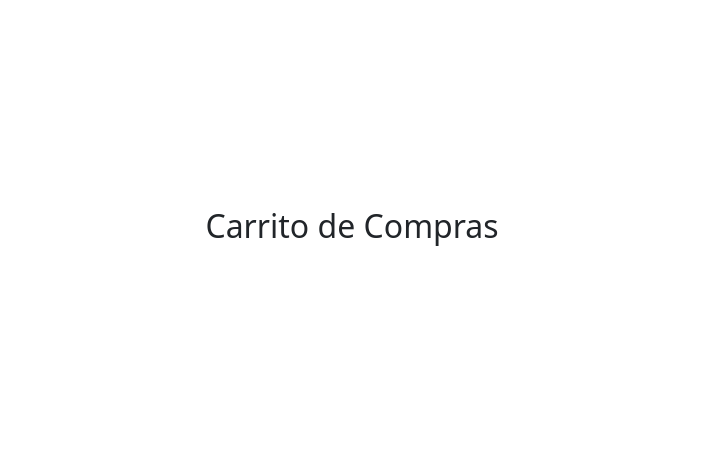
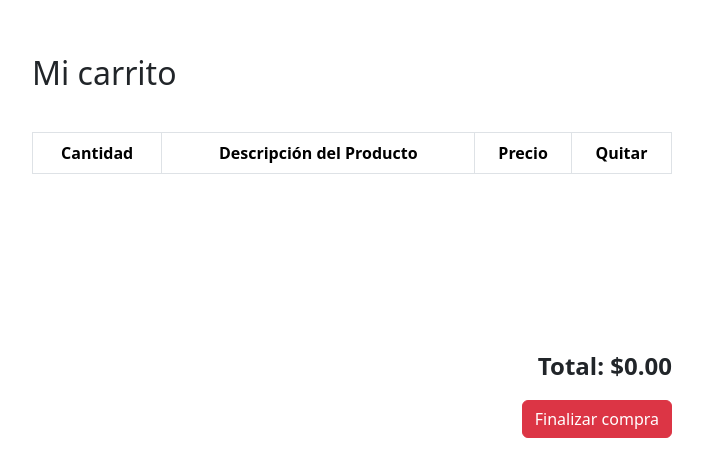
Before and after one commit to EzFern/CaC-Grupo-5, a React (Vite) app in the folder tiendaonline/: page /carrito in a window 1280 px wide. Shown: the part 166-642 px from the top of the page, without its empty margins (288-991 px from the left). Built offline with nearby package versions, Linux system fonts and the light colour scheme.

Commit message:
Carrito de compras

```diff
--- a/tiendaonline/src/Components/Carrito.jsx
+++ b/tiendaonline/src/Components/Carrito.jsx
@@ -1,56 +1,150 @@
-import React, { useEffect, useState } from 'react';
+import React, { useEffect, useState } from "react";
 
 export const Carrito = () => {
-  // Estado para almacenar los productos del carrito
   const [productosCarrito, setProductosCarrito] = useState([]);
+  const [total, setTotal] = useState(0);
+  const [showToast, setShowToast] = useState(false);
 
   useEffect(() => {
-    // Recuperar el carrito desde localStorage
     try {
-      const carritoActual = JSON.parse(localStorage.getItem('carrito')) || [];
-      // Verificar que los datos recuperados son un array
+      const carritoActual = JSON.parse(localStorage.getItem("carrito")) || [];
       if (Array.isArray(carritoActual)) {
         setProductosCarrito(carritoActual);
       } else {
-        console.error('Los datos recuperados del localStorage no son un array:', carritoActual);
+        console.error(
+          "Los datos recuperados del localStorage no son un array:",
+          carritoActual
+        );
       }
     } catch (error) {
-      console.error('Error al parsear datos del localStorage:', error);
+      console.error("Error al parsear datos del localStorage:", error);
     }
-  }, []); // Solo se ejecutará al montar el componente
+  }, []);
 
-  // Función para eliminar un producto del carrito
+  // Eliminar un producto del carrito
   const handleEliminarProducto = (index) => {
-    // Obtener el carrito actual desde localStorage
+    // 1º lo obtiene
     try {
-      const carritoActual = JSON.parse(localStorage.getItem('carrito')) || [];
-      // Verificar que los datos recuperados son un array
+      const carritoActual = JSON.parse(localStorage.getItem("carrito")) || [];
+      // 2º lo verifica en el local storage
       if (Array.isArray(carritoActual)) {
-        // Eliminar el producto en la posición index
+        // Elimina en la posición index
         carritoActual.splice(index, 1);
-        // Actualizar el carrito en localStorage
-        localStorage.setItem('carrito', JSON.stringify(carritoActual));
-        // Actualizar el estado local
+        // Actualiza
+        localStorage.setItem("carrito", JSON.stringify(carritoActual));
         setProductosCarrito(carritoActual);
       } else {
-        console.error('Los datos recuperados del localStorage no son un array:', carritoActual);
+        console.error(
+          "Los datos recuperados del localStorage no son un array:",
+          carritoActual
+        );
       }
     } catch (error) {
-      console.error('Error al parsear datos del localStorage:', error);
+      console.error("Error al parsear datos del localStorage:", error);
     }
   };
 
+  useEffect(() => {
+    // EL TOTAL DEL CARRITO
+    const calcularTotal = () => {
+      let totalCalculado = 0;
+      productosCarrito.forEach((item) => {
+        totalCalculado += item.precio * item.cantidad;
+      });
+      return totalCalculado.toFixed(2);
+    };
+
+    setTotal(calcularTotal());
+  }, [productosCarrito]);
+
+
+  const CompraCompleta = () => {
+    setShowToast(true);
+    setTimeout(() => {
+      setShowToast(false);
+    }, 3000);
+  };
+
   return (
-    <div>
-      <h2>Carrito de Compras</h2>
-      <ul>
-        {productosCarrito.map((item, index) => (
-          <li key={index}>
-            {item.producto && item.producto.titulo} - Cantidad: {item.cantidad} - Precio unitario: ${item.precio.toFixed(2)} - Precio parcial: ${item.precioParcial.toFixed(2)}
-            <button onClick={() => handleEliminarProducto(index)}>Eliminar</button>
-          </li>
-        ))}
-      </ul>
+    <div className="container mt-4">
+      <h2 className="mb-4 text-start">Mi carrito</h2>
+      <div className="table-responsive">
+        <table
+          className="table table-bordered mt-3"
+          style={{ width: "80vh", height: "25vh" }}
+        >
+          <thead>
+            <tr>
+              <th>Cantidad</th>
+              <th>Descripción del Producto</th>
+              <th>Precio</th>
+              <th>Quitar</th>
+            </tr>
+          </thead>
+          <tbody>
+            {productosCarrito.map((item, index) => (
+              <tr key={index}>
+                <td className="pt-4 text-center">{item.cantidad}</td>
+                <td className="text-start pt-3">
+                  <img
+                    src={item.producto && item.producto.img}
+                    alt={item.producto && item.producto.titulo}
+                    style={{
+                      width: "50px",
+                      height: "auto",
+                      marginRight: "10px",
+                      borderRadius: "10px",
+                    }}
+                  />
+                  {item.producto && item.producto.titulo}
+                </td>
+                <td className="text-center pt-4" style={{ width: "15vh" }}>
+                  ${item.precio.toFixed(2)}
+                </td>
+                <td className="p-3" style={{ width: "3vh" }}>
+                  <button
+                    onClick={() => handleEliminarProducto(index)}
+                    className="btn btn-danger"
+                  >
+                    Eliminar
+                  </button>
+                </td>
+              </tr>
+            ))}
+          </tbody>
+        </table>
+      </div>
+      <div className="row">
+        <div className="col">
+          <div className="fw-bold text-end">
+            <p className=" fs-4 fs-md-3">
+              Total: <span>${total}</span>
+            </p>
+          </div>
+        </div>
+      </div>
+      <div className="text-end mt-0">
+        <button onClick={CompraCompleta} className="btn btn-danger">
+          Finalizar compra
+        </button>
+      </div>
+      {showToast && (
+        <div
+          style={{
+            position: "fixed",
+            bottom: "20px",
+            right: "20px",
+            backgroundColor: "#d4edda",
+            color: "#155724",
+            border: "1px solid #c3e6cb",
+            padding: "10px 20px",
+            borderRadius: "5px",
+            boxShadow: "0 2px 5px rgba(0, 0, 0, 0.1)",
+          }}
+        >
+          ¡Compra completada! Gracias por tu compra.
+        </div>
+      )}
     </div>
   );
 };
```
